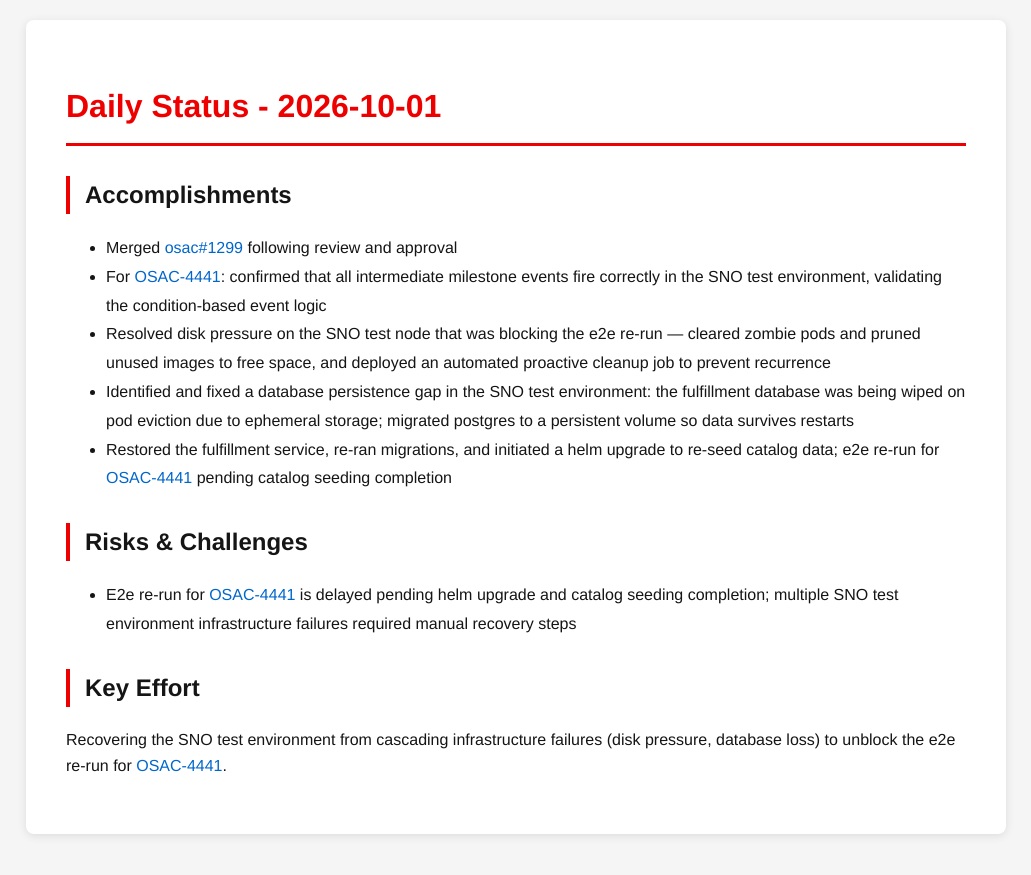
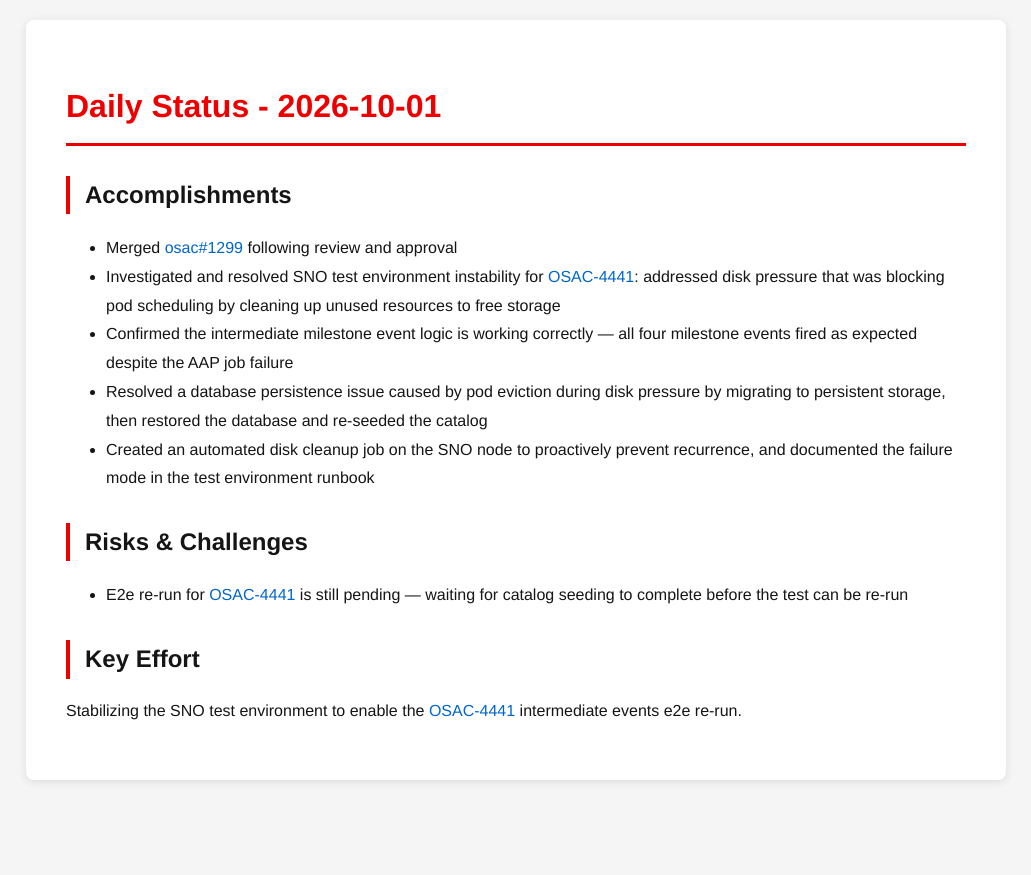
Before and after one commit to tzvatot/daily-status, a Jekyll site: the page built from 2026-10-01.md, in a window 1280 px wide. Shown: the top 875 px of the page, without its empty margins (124-1155 px from the left). Built offline with Jekyll 4.4.1, drawn with Linux system fonts in a browser that asks for light colours.

Commit message:
Daily status update - 2026-10-01

```diff
--- a/2026-10-01.md
+++ b/2026-10-01.md
@@ -8,13 +8,13 @@ date: 2026-10-01
 
 ## Accomplishments
 - Merged [osac#1299](https://github.com/osac-project/osac/pull/1299) following review and approval
-- For [OSAC-4441](https://redhat.atlassian.net/browse/OSAC-4441): confirmed that all intermediate milestone events fire correctly in the SNO test environment, validating the condition-based event logic
-- Resolved disk pressure on the SNO test node that was blocking the e2e re-run — cleared zombie pods and pruned unused images to free space, and deployed an automated proactive cleanup job to prevent recurrence
-- Identified and fixed a database persistence gap in the SNO test environment: the fulfillment database was being wiped on pod eviction due to ephemeral storage; migrated postgres to a persistent volume so data survives restarts
-- Restored the fulfillment service, re-ran migrations, and initiated a helm upgrade to re-seed catalog data; e2e re-run for [OSAC-4441](https://redhat.atlassian.net/browse/OSAC-4441) pending catalog seeding completion
+- Investigated and resolved SNO test environment instability for [OSAC-4441](https://redhat.atlassian.net/browse/OSAC-4441): addressed disk pressure that was blocking pod scheduling by cleaning up unused resources to free storage
+- Confirmed the intermediate milestone event logic is working correctly — all four milestone events fired as expected despite the AAP job failure
+- Resolved a database persistence issue caused by pod eviction during disk pressure by migrating to persistent storage, then restored the database and re-seeded the catalog
+- Created an automated disk cleanup job on the SNO node to proactively prevent recurrence, and documented the failure mode in the test environment runbook
 
 ## Risks & Challenges
-- E2e re-run for [OSAC-4441](https://redhat.atlassian.net/browse/OSAC-4441) is delayed pending helm upgrade and catalog seeding completion; multiple SNO test environment infrastructure failures required manual recovery steps
+- E2e re-run for [OSAC-4441](https://redhat.atlassian.net/browse/OSAC-4441) is still pending — waiting for catalog seeding to complete before the test can be re-run
 
 ## Key Effort
-Recovering the SNO test environment from cascading infrastructure failures (disk pressure, database loss) to unblock the e2e re-run for [OSAC-4441](https://redhat.atlassian.net/browse/OSAC-4441).
+Stabilizing the SNO test environment to enable the [OSAC-4441](https://redhat.atlassian.net/browse/OSAC-4441) intermediate events e2e re-run.
```
